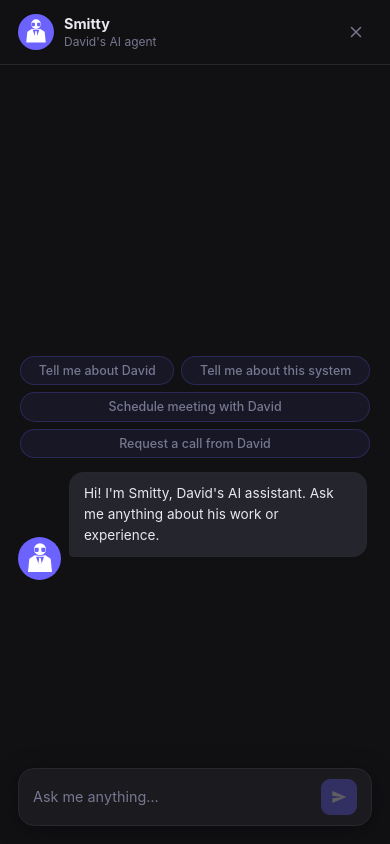
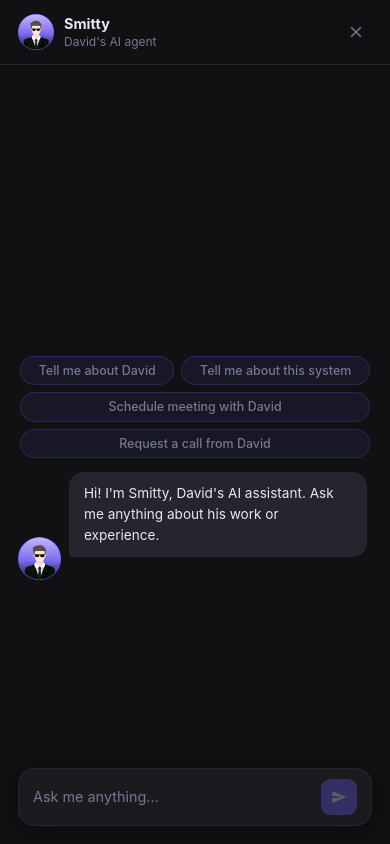
Before and after one commit to DavidSergeev/DavidSergeev.github.io, a React (Vite) app: page / in a window 390 px wide. Both pictures are taken after a click on the button "Start chatting". Shown: the top 844 px of the page. Built offline with nearby package versions, Linux system fonts and the light colour scheme.

Commit message:
style: replace bot icon SVG with image for improved design
- Swap the SVG bot icon with an image element to enhance visual consistency and responsiveness.
- Update CSS styles for the bot icon to ensure proper sizing and display properties.
- Remove unused SVG code to streamline the component.

```diff
--- a/src/App.css
+++ b/src/App.css
@@ -538,11 +538,15 @@ a {
   align-items: center;
   justify-content: center;
   flex-shrink: 0;
+  overflow: hidden;
 }
 
-.bot-icon svg {
-  width: 32px;
-  height: 32px;
+.bot-icon img {
+  width: 100%;
+  height: 100%;
+  border-radius: 50%;
+  object-fit: cover;
+  display: block;
 }
 
 .activity-bubble {
@@ -832,11 +836,6 @@ a {
 .chat-modal-title .bot-icon {
   width: 36px;
   height: 36px;
-}
-
-.chat-modal-title .bot-icon svg {
-  width: 26px;
-  height: 26px;
 }
 
 .chat-modal-title div {
--- a/src/App.tsx
+++ b/src/App.tsx
@@ -89,21 +89,7 @@ function ChatBubbleIcon() {
 function BotIcon() {
   return (
     <div className="bot-icon">
-      <svg viewBox="0 2.25 24 24" fill="currentColor">
-        <path
-          fillRule="evenodd"
-          d="M12 2.5a4.5 4.5 0 0 1 0 9 4.5 4.5 0 0 1 0-9z
-             M8.3 5.8 H10.7 Q11.0 5.8 11.0 6.3 V8.2 Q11.0 9.0 9.8 9.0 H8.9 Q8.1 9.0 8.0 8.2 V6.3 Q8.0 5.8 8.3 5.8 Z
-             M15.7 5.8 H13.3 Q13.0 5.8 13.0 6.3 V8.2 Q13.0 9.0 14.2 9.0 H15.1 Q15.9 9.0 16.0 8.2 V6.3 Q16.0 5.8 15.7 5.8 Z"
-        />
-        {/* Suit body with V-collar cut out via evenodd */}
-        <path
-          fillRule="evenodd"
-          d="M3 24 L4 14 L8 11.5 L12 12 L16 11.5 L20 14 L21 24 Z M9 12.5 L12 21 L15 12.5 Z"
-        />
-        {/* Tie inside the V-collar */}
-        <path d="M11.3 14l-.8 5.5 1.5 1.5 1.5-1.5-.8-5.5-.4-.7h-1z" />
-      </svg>
+      <img src="/avatar.svg" alt="Assistant avatar" />
     </div>
   );
 }
```
